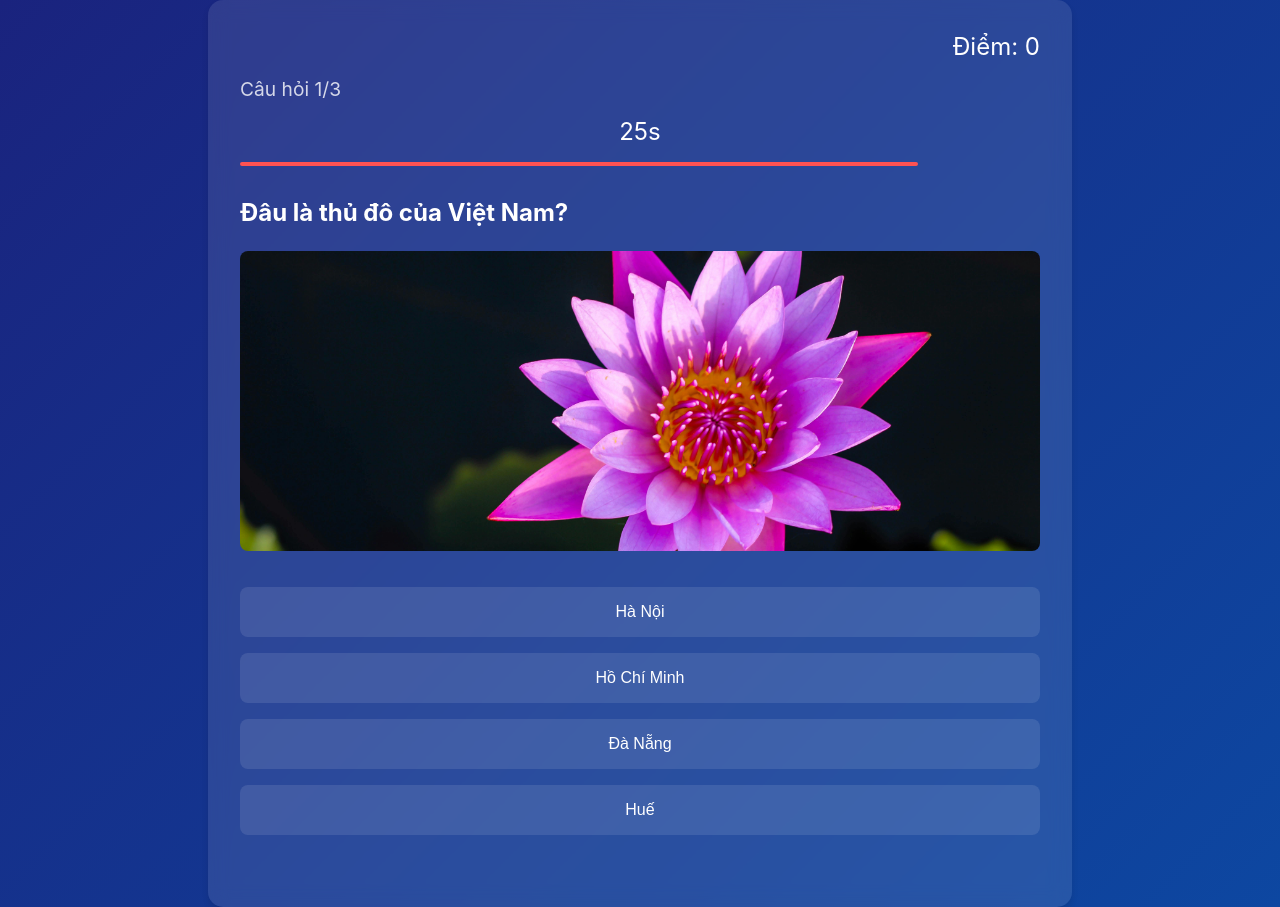
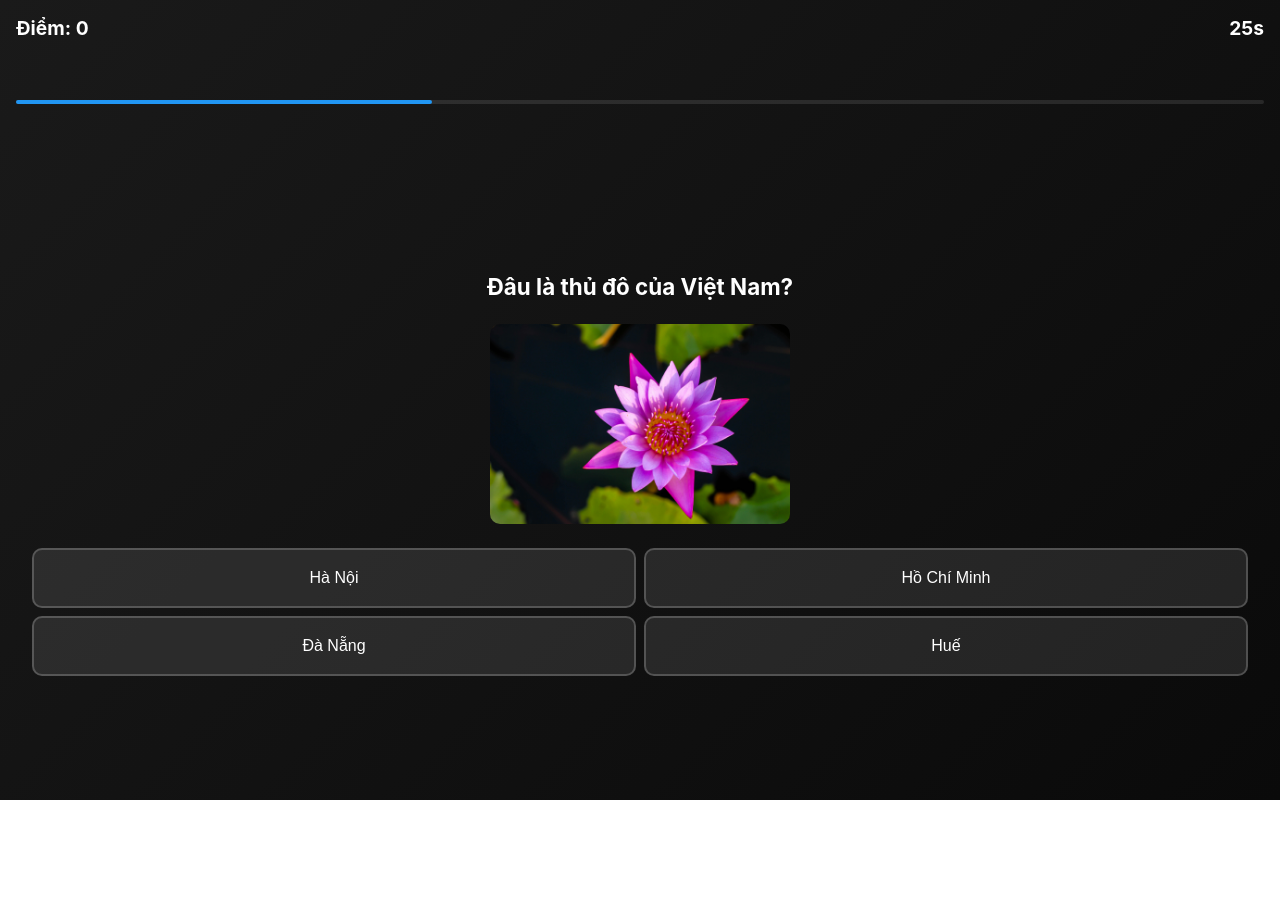
Before and after one commit to thaind2/shortflix-quiz-game, a React (Vite) app: page / in a window 1280 px wide. After the commit the page ends 800 px from the top, so only its background shows below. Built offline with nearby package versions, Linux system fonts and the light colour scheme.

Commit message:
Update game UI and fix TypeScript errors

```diff
--- a/src/components/GameEffects.tsx
+++ b/src/components/GameEffects.tsx
@@ -2,6 +2,7 @@ import React, { useEffect } from 'react';
 import confetti from 'canvas-confetti';
 import { motion } from 'framer-motion';
 import styled from 'styled-components';
+import { GameEffectsProps } from '../types';
 
 const EffectOverlay = styled(motion.div)`
   position: fixed;
@@ -12,50 +13,58 @@ const EffectOverlay = styled(motion.div)`
   display: flex;
   align-items: center;
   justify-content: center;
-  pointer-events: none;
   z-index: 1000;
 `;
 
-const Message = styled(motion.div)`
+const EffectText = styled.h2`
   font-size: 3rem;
-  color: white;
+  color: #fff;
   text-shadow: 0 0 10px rgba(0, 0, 0, 0.5);
 `;
 
-interface Props {
-  type: 'start' | 'correct' | 'wrong' | 'gameOver' | 'reward' | 'congratulations';
-  onComplete?: () => void;
-}
-
-export const GameEffects: React.FC<Props> = ({ type, onComplete }) => {
+export const GameEffects: React.FC<GameEffectsProps> = ({
+  type,
+  onComplete,
+  isPlaying,
+  playCorrect,
+  playWrong
+}) => {
   useEffect(() => {
-    if (['correct', 'gameOver', 'reward', 'congratulations'].includes(type)) {
+    if (type && ['correct', 'gameOver', 'reward', 'congratulations'].includes(type)) {
       const duration = type === 'gameOver' ? 3000 : 1000;
-      const particleCount = type === 'gameOver' ? 200 : 50;
-
-      const colors = type === 'reward' || type === 'congratulations'
-        ? ['#FFD700', '#FFA500', '#FF8C00'] // Gold colors for rewards
-        : ['#26ccff', '#a25afd', '#ff5e7e', '#88ff5a', '#fcff42', '#ffa62d', '#ff36ff'];
-
       confetti({
-        particleCount,
+        particleCount: 100,
         spread: 70,
-        origin: { y: 0.6 },
-        colors,
-        disableForReducedMotion: true
+        origin: { y: 0.6 }
       });
 
       if (onComplete) {
-        setTimeout(onComplete, duration);
+        setTimeout(() => {
+          onComplete();
+        }, duration);
       }
     }
   }, [type, onComplete]);
+
+  useEffect(() => {
+    if (playCorrect) {
+      const audio = new Audio('/correct.mp3');
+      audio.play();
+    }
+  }, [playCorrect]);
+
+  useEffect(() => {
+    if (playWrong) {
+      const audio = new Audio('/wrong.mp3');
+      audio.play();
+    }
+  }, [playWrong]);
 
   const variants = {
     start: {
       scale: [0, 1.2, 1],
       opacity: [0, 1, 0],
-      transition: { duration: 1.5 }
+      transition: { duration: 1 }
     },
     correct: {
       scale: [0, 1.2, 1],
@@ -63,45 +72,45 @@ export const GameEffects: React.FC<Props> = ({ type, onComplete }) => {
       transition: { duration: 1 }
     },
     wrong: {
-      scale: [0, 1.1, 1],
+      scale: [0, 1.2, 1],
       opacity: [0, 1, 0],
       transition: { duration: 1 }
     },
     gameOver: {
       scale: [0, 1.2, 1],
-      opacity: [0, 1, 0],
-      transition: { duration: 2 }
+      opacity: [0, 1, 1],
+      transition: { duration: 1 }
     },
     reward: {
-      scale: [0, 1.3, 1],
+      scale: [0, 1.2, 1],
       opacity: [0, 1, 0],
       transition: { duration: 1.5 }
     },
     congratulations: {
-      scale: [0, 1.4, 1],
+      scale: [0, 1.2, 1],
       opacity: [0, 1, 0],
-      transition: { duration: 2 }
+      transition: { duration: 1.5 }
     }
   };
 
-  const messages = {
+  const effectText: { [key: string]: string } = {
     start: 'Bắt đầu!',
-    correct: 'Đúng!',
-    wrong: 'Sai!',
+    correct: 'Đúng rồi!',
+    wrong: 'Sai rồi!',
     gameOver: 'Kết thúc!',
     reward: 'Phần thưởng!',
     congratulations: 'Chúc mừng!'
   };
 
+  if (!type) return null;
+
   return (
-    <EffectOverlay>
-      <Message
-        initial={{ scale: 0, opacity: 0 }}
-        animate={variants[type]}
-        onAnimationComplete={onComplete}
-      >
-        {messages[type]}
-      </Message>
+    <EffectOverlay
+      initial="hidden"
+      animate={type}
+      variants={variants}
+    >
+      <EffectText>{effectText[type]}</EffectText>
     </EffectOverlay>
   );
 };
--- a/src/components/QuizGame.tsx
+++ b/src/components/QuizGame.tsx
@@ -1,84 +1,127 @@
-import React, { useState, useEffect } from 'react';
+import React from 'react';
 import styled from 'styled-components';
 import { motion, AnimatePresence } from 'framer-motion';
+import { useQuizGame } from '../hooks/useQuizGame';
 import { Question, GameState } from '../types';
-import { useQuizGame } from '../hooks/useQuizGame';
-import { useGameSound } from '../hooks/useGameSound';
 import { GameEffects } from './GameEffects';
 
 const Container = styled.div`
-  max-width: 800px;
-  margin: 0 auto;
-  padding: 2rem;
-  background: rgba(255, 255, 255, 0.1);
-  backdrop-filter: blur(10px);
-  border-radius: 15px;
-  box-shadow: 0 4px 6px rgba(0, 0, 0, 0.1);
+  display: flex;
+  flex-direction: column;
+  align-items: center;
+  justify-content: space-between;
+  min-height: 100vh;
+  padding: 1rem;
+  box-sizing: border-box;
+  background: linear-gradient(135deg, #1a1a1a 0%, #0a0a0a 100%);
+  color: #fff;
 `;
 
-const QuestionContainer = styled(motion.div)`
-  margin-bottom: 2rem;
+const Header = styled.div`
+  width: 100%;
+  display: flex;
+  justify-content: space-between;
+  align-items: center;
+  margin-bottom: 1rem;
+`;
+
+const Score = styled.div`
+  font-size: 1.2rem;
+  font-weight: bold;
+`;
+
+const Timer = styled.div`
+  font-size: 1.2rem;
+  font-weight: bold;
+  color: ${props => props.color || '#fff'};
+`;
+
+const QuestionContainer = styled.div`
+  width: 100%;
+  flex: 1;
+  display: flex;
+  flex-direction: column;
+  align-items: center;
+  justify-content: center;
+  gap: 1rem;
+  max-height: calc(100vh - 180px);
+  overflow-y: auto;
 `;
 
 const QuestionText = styled.h2`
-  font-size: 1.5rem;
-  margin-bottom: 1.5rem;
-  color: #fff;
+  font-size: 1.4rem;
+  text-align: center;
+  margin: 0;
+  padding: 0 1rem;
 `;
 
-const OptionButton = styled(motion.button)<{ $isCorrect?: boolean; $isWrong?: boolean }>`
+const QuestionImage = styled(motion.img)`
   width: 100%;
+  max-width: 300px;
+  height: 200px;
+  object-fit: cover;
+  border-radius: 10px;
+  margin: 0.5rem 0;
+`;
+
+const OptionsContainer = styled.div`
+  width: 100%;
+  display: grid;
+  grid-template-columns: repeat(2, 1fr);
+  gap: 0.5rem;
+  padding: 0 1rem;
+  box-sizing: border-box;
+`;
+
+const Option = styled(motion.button)<{ $isSelected?: boolean; $isCorrect?: boolean; $isWrong?: boolean }>`
   padding: 1rem;
-  margin: 0.5rem 0;
-  border: none;
-  border-radius: 8px;
-  background: ${props =>
-    props.$isCorrect
-      ? '#4caf50'
-      : props.$isWrong
-      ? '#f44336'
-      : 'rgba(255, 255, 255, 0.1)'};
-  color: white;
+  border: 2px solid ${props => {
+    if (props.$isCorrect) return '#4CAF50';
+    if (props.$isWrong) return '#f44336';
+    if (props.$isSelected) return '#2196F3';
+    return 'rgba(255, 255, 255, 0.2)';
+  }};
+  background: ${props => {
+    if (props.$isCorrect) return 'rgba(76, 175, 80, 0.2)';
+    if (props.$isWrong) return 'rgba(244, 67, 54, 0.2)';
+    if (props.$isSelected) return 'rgba(33, 150, 243, 0.2)';
+    return 'rgba(255, 255, 255, 0.1)';
+  }};
+  color: #fff;
+  border-radius: 10px;
   font-size: 1rem;
   cursor: pointer;
-  transition: all 0.3s ease;
+  transition: all 0.2s ease;
+  display: flex;
+  align-items: center;
+  justify-content: center;
+  text-align: center;
+  min-height: 60px;
 
-  &:hover:not(:disabled) {
+  &:hover {
     background: rgba(255, 255, 255, 0.2);
   }
 
   &:disabled {
     cursor: not-allowed;
-    opacity: ${props => (props.$isCorrect || props.$isWrong ? 1 : 0.5)};
+    opacity: ${props => (props.$isCorrect || props.$isWrong) ? 1 : 0.5};
   }
 `;
 
-const Score = styled(motion.div)`
-  font-size: 1.5rem;
+const Progress = styled.div`
+  width: 100%;
+  height: 4px;
+  background: rgba(255, 255, 255, 0.1);
+  border-radius: 2px;
   margin-bottom: 1rem;
-  text-align: right;
 `;
 
-const QuestionProgress = styled.div`
-  margin-bottom: 1rem;
-  font-size: 1.2rem;
-  color: rgba(255, 255, 255, 0.8);
-`;
-
-const TimeDisplay = styled.div<{ timeRemaining: number }>`
-  font-size: 1.5rem;
-  text-align: center;
-  margin-bottom: 1rem;
-  color: ${props => (props.timeRemaining <= 5 ? '#ff5252' : 'white')};
-`;
-
-const Timer = styled.div<{ timeRemaining: number }>`
-  height: 4px;
-  background: #ff5252;
+const ProgressBar = styled.div<{ $progress: number }>`
+  width: ${props => props.$progress}%;
+  height: 100%;
+  background: #2196F3;
   border-radius: 2px;
-  width: ${props => (props.timeRemaining / 30) * 100}%;
-  transition: width 1s linear;
-  margin-bottom: 2rem;
+  transition: width 0.3s ease;
 `;
 
 interface Props {
@@ -87,132 +130,68 @@ interface Props {
 }
 
 export const QuizGame: React.FC<Props> = ({ questions, onGameComplete }) => {
-  const { gameState, answerQuestion } = useQuizGame(questions);
-  const { playCorrect, playWrong } = useGameSound();
-  const [selectedAnswer, setSelectedAnswer] = useState<number | null>(null);
-  const [isAnswerLocked, setIsAnswerLocked] = useState(false);
-  const [showEffect, setShowEffect] = useState<'start' | 'correct' | 'wrong' | 'gameOver' | null>(null);
-  const [isFirstRender, setIsFirstRender] = useState(true);
-  const currentQuestion = questions[gameState.currentQuestionIndex];
+  const {
+    currentQuestion,
+    selectedAnswer,
+    timeLeft,
+    score,
+    isAnswerRevealed,
+    gameState,
+    handleAnswerClick,
+    isAnswerCorrect,
+    currentQuestionIndex
+  } = useQuizGame(questions, onGameComplete);
 
-  // Hiệu ứng khi bắt đầu game
-  useEffect(() => {
-    if (isFirstRender) {
-      setShowEffect('start');
-      setIsFirstRender(false);
-    }
-  }, [isFirstRender]);
-
-  const handleAnswer = async (index: number) => {
-    if (isAnswerLocked) return;
-    setSelectedAnswer(index);
-    setIsAnswerLocked(true);
-
-    // Hiển thị hiệu ứng dựa vào kết quả
-    const isCorrect = index === currentQuestion.correctAnswer;
-    setShowEffect(isCorrect ? 'correct' : 'wrong');
-
-    // Phát âm thanh
-    if (isCorrect) {
-      playCorrect();
-    } else {
-      playWrong();
-    }
-
-    // Đợi animation và âm thanh hoàn thành
-    await new Promise(resolve => setTimeout(resolve, 1000));
-
-    answerQuestion(index);
-    setSelectedAnswer(null);
-    setIsAnswerLocked(false);
-    setShowEffect(null);
-  };
-
-  // Kiểm tra kết thúc game
-  useEffect(() => {
-    if (gameState.isGameOver) {
-      setShowEffect('gameOver');
-      setTimeout(() => {
-        onGameComplete(gameState.score, gameState);
-      }, 1500);
-    }
-  }, [gameState.isGameOver, gameState.score, onGameComplete, gameState]);
-
-  if (!currentQuestion || gameState.isGameOver) {
-    return showEffect === 'gameOver' ? <GameEffects type="gameOver" /> : null;
-  }
+  const progress = ((currentQuestionIndex + 1) / questions.length) * 100;
 
   return (
-    <>
     <Container>
-        <Score
-          initial={{ y: -20, opacity: 0 }}
-          animate={{ y: 0, opacity: 1 }}
-        >
-          Điểm: {gameState.score}
-        </Score>
+      <GameEffects
+        isPlaying={true}
+        playCorrect={isAnswerRevealed && isAnswerCorrect}
+        playWrong={isAnswerRevealed && !isAnswerCorrect}
+      />
 
-        <QuestionProgress>
-          Câu hỏi {gameState.currentQuestionIndex + 1}/{questions.length}
-        </QuestionProgress>
+      <Header>
+        <Score>Điểm: {score}</Score>
+        <Timer color={timeLeft <= 5 ? '#f44336' : undefined}>
+          {timeLeft}s
+        </Timer>
+      </Header>
 
-        <TimeDisplay timeRemaining={gameState.timeRemaining}>
-          {gameState.timeRemaining}s
-        </TimeDisplay>
+      <Progress>
+        <ProgressBar $progress={progress} />
+      </Progress>
 
-        <Timer timeRemaining={gameState.timeRemaining} />
-
+      <QuestionContainer>
+        <QuestionText>{currentQuestion.text}</QuestionText>
         <AnimatePresence mode="wait">
-          <QuestionContainer
-            key={currentQuestion.id}
-            initial={{ opacity: 0, x: 100 }}
-            animate={{ opacity: 1, x: 0 }}
-            exit={{ opacity: 0, x: -100 }}
-          >
-            <QuestionText>{currentQuestion.text}</QuestionText>
-
-            {currentQuestion.imageUrl && (
-              <motion.img
+          <QuestionImage
             key={currentQuestion.id}
             src={currentQuestion.imageUrl}
-                alt="Question context"
-                style={{
-                  width: '100%',
-                  marginBottom: '1.5rem',
-                  borderRadius: '8px',
-                  objectFit: 'cover',
-                  height: '300px'
-                }}
-                initial={{ opacity: 0, y: 20 }}
-                animate={{ opacity: 1, y: 0 }}
-                exit={{ opacity: 0, y: -20 }}
-                transition={{ duration: 0.5 }}
+            alt="Question"
+            initial={{ opacity: 0, scale: 0.8 }}
+            animate={{ opacity: 1, scale: 1 }}
+            exit={{ opacity: 0, scale: 0.8 }}
+            transition={{ duration: 0.3 }}
           />
-            )}
-
-            {currentQuestion.options.map((option, index) => (
-              <OptionButton
+        </AnimatePresence>
+        <OptionsContainer>
+          {currentQuestion.options.map((option: string, index: number) => (
+            <Option
               key={index}
-                onClick={() => handleAnswer(index)}
-                disabled={isAnswerLocked}
-                $isCorrect={isAnswerLocked && index === currentQuestion.correctAnswer}
-                $isWrong={isAnswerLocked && selectedAnswer === index && index !== currentQuestion.correctAnswer}
-                whileHover={{ scale: isAnswerLocked ? 1 : 1.02 }}
-                whileTap={{ scale: isAnswerLocked ? 1 : 0.98 }}
+              onClick={() => handleAnswerClick(index)}
+              disabled={isAnswerRevealed || gameState.isGameOver}
+              $isSelected={selectedAnswer === index}
+              $isCorrect={isAnswerRevealed && index === currentQuestion.correctAnswer}
+              $isWrong={isAnswerRevealed && selectedAnswer === index && index !== currentQuestion.correctAnswer}
+              whileTap={{ scale: 0.95 }}
             >
               {option}
-              </OptionButton>
+            </Option>
           ))}
+        </OptionsContainer>
       </QuestionContainer>
-        </AnimatePresence>
     </Container>
-
-      {showEffect && (
-        <GameEffects
-          type={showEffect}
-          onComplete={() => setShowEffect(null)}
-        />
-      )}
-    </>
   );
 };
--- a/src/hooks/useQuizGame.ts
+++ b/src/hooks/useQuizGame.ts
@@ -1,91 +1,105 @@
-import { useState, useEffect, useCallback } from 'react';
+import { useState, useEffect } from 'react';
 import { Question, GameState } from '../types';
 
-const INITIAL_TIME = 30;
-const POINTS_PER_CORRECT = 100;
-const TIME_BONUS_MULTIPLIER = 3;
+interface QuizGameHook {
+  currentQuestion: Question;
+  selectedAnswer: number | null;
+  timeLeft: number;
+  score: number;
+  isAnswerRevealed: boolean;
+  gameState: GameState;
+  handleAnswerClick: (index: number) => void;
+  isAnswerCorrect: boolean;
+  currentQuestionIndex: number;
+}
 
-export const useQuizGame = (questions: Question[]) => {
+export const useQuizGame = (questions: Question[], onGameComplete: (score: number, gameState: GameState) => void): QuizGameHook => {
+  const [currentQuestionIndex, setCurrentQuestionIndex] = useState(0);
+  const [score, setScore] = useState(0);
+  const [timeLeft, setTimeLeft] = useState(30);
+  const [selectedAnswer, setSelectedAnswer] = useState<number | null>(null);
+  const [isAnswerRevealed, setIsAnswerRevealed] = useState(false);
+  const [isAnswerCorrect, setIsAnswerCorrect] = useState(false);
   const [gameState, setGameState] = useState<GameState>({
+    isGameOver: false,
+    currentQuestionIndex: 0,
     score: 0,
-    currentQuestionIndex: 0,
-    timeRemaining: INITIAL_TIME,
-    isGameOver: false,
-    wrongAnswers: 0
+    wrongAnswers: 0,
+    timeBonus: 0
   });
 
-  // Reset timer when moving to next question
+  const currentQuestion = questions[currentQuestionIndex];
+
   useEffect(() => {
-    setGameState(prev => ({
-      ...prev,
-      timeRemaining: INITIAL_TIME
-    }));
-  }, [gameState.currentQuestionIndex]);
+    if (!gameState.isGameOver && !isAnswerRevealed) {
+      const timer = setInterval(() => {
+        setTimeLeft(prev => {
+          if (prev <= 1) {
+            setIsAnswerRevealed(true);
+            setIsAnswerCorrect(false);
+            clearInterval(timer);
+            return 0;
+          }
+          return prev - 1;
+        });
+      }, 1000);
 
-  // Timer countdown
-  useEffect(() => {
-    if (gameState.isGameOver) return;
+      return () => clearInterval(timer);
+    }
+  }, [gameState.isGameOver, isAnswerRevealed]);
 
-    const timer = setInterval(() => {
-      setGameState(prev => {
-        if (prev.timeRemaining <= 0) {
-          // Time's up, count as wrong answer and move to next question
-          if (prev.currentQuestionIndex < questions.length - 1) {
-            return {
-              ...prev,
-              currentQuestionIndex: prev.currentQuestionIndex + 1,
-              timeRemaining: INITIAL_TIME,
-              wrongAnswers: prev.wrongAnswers + 1
-            };
-          } else {
-            // Game over if no more questions
-            return {
-              ...prev,
-              isGameOver: true,
-              wrongAnswers: prev.wrongAnswers + 1
-            };
-          }
-        }
-        return {
-          ...prev,
-          timeRemaining: prev.timeRemaining - 1
-        };
-      });
-    }, 1000);
+  const handleAnswerClick = (index: number) => {
+    if (isAnswerRevealed) return;
 
-    return () => clearInterval(timer);
-  }, [gameState.isGameOver, questions.length]);
+    setSelectedAnswer(index);
+    setIsAnswerRevealed(true);
 
-  const answerQuestion = useCallback((selectedAnswer: number) => {
-    const currentQuestion = questions[gameState.currentQuestionIndex];
-    const isCorrect = selectedAnswer === currentQuestion.correctAnswer;
+    const correct = index === currentQuestion.correctAnswer;
+    setIsAnswerCorrect(correct);
 
-    setGameState(prev => {
-      const newScore = isCorrect
-        ? prev.score + POINTS_PER_CORRECT + (prev.timeRemaining * TIME_BONUS_MULTIPLIER)
-        : prev.score;
+    if (correct) {
+      const timeBonus = Math.floor(timeLeft / 2);
+      const questionScore = 100 + timeBonus;
+      setScore(prev => prev + questionScore);
+      setGameState(prev => ({
+        ...prev,
+        score: prev.score + questionScore,
+        timeBonus: prev.timeBonus + timeBonus
+      }));
+    } else {
+      setGameState(prev => ({
+        ...prev,
+        wrongAnswers: prev.wrongAnswers + 1
+      }));
+    }
 
-      if (prev.currentQuestionIndex < questions.length - 1) {
-        return {
-          ...prev,
-          score: newScore,
-          currentQuestionIndex: prev.currentQuestionIndex + 1,
-          timeRemaining: INITIAL_TIME,
-          wrongAnswers: isCorrect ? prev.wrongAnswers : prev.wrongAnswers + 1
-        };
+    setTimeout(() => {
+      if (currentQuestionIndex === questions.length - 1) {
+        setGameState(prev => ({ ...prev, isGameOver: true }));
+        onGameComplete(score, {
+          ...gameState,
+          score: score,
+          isGameOver: true,
+          currentQuestionIndex: currentQuestionIndex
+        });
       } else {
-        return {
-          ...prev,
-          score: newScore,
-          isGameOver: true,
-          wrongAnswers: isCorrect ? prev.wrongAnswers : prev.wrongAnswers + 1
-        };
+        setCurrentQuestionIndex(prev => prev + 1);
+        setSelectedAnswer(null);
+        setIsAnswerRevealed(false);
+        setTimeLeft(30);
       }
-    });
-  }, [gameState.currentQuestionIndex, questions]);
+    }, 1500);
+  };
 
   return {
+    currentQuestion,
+    selectedAnswer,
+    timeLeft,
+    score,
+    isAnswerRevealed,
     gameState,
-    answerQuestion
+    handleAnswerClick,
+    isAnswerCorrect,
+    currentQuestionIndex
   };
 };
```
Also changed, not shown: src/types/index.ts (+17 -9 lines), src/assets/images/vietnam-map.jpg, 1 other file (tests, documents, lock files or other folders). Lines whose indentation alone changed are shown as unchanged.
